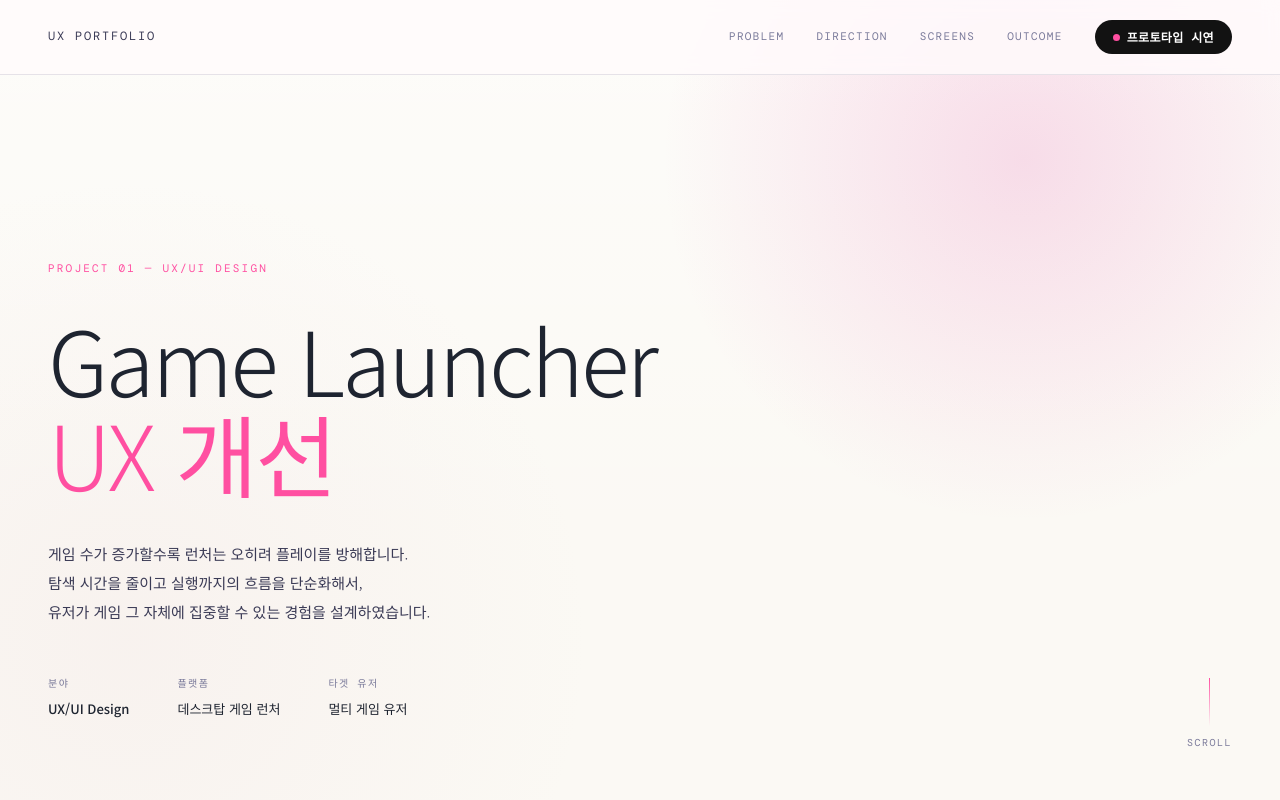
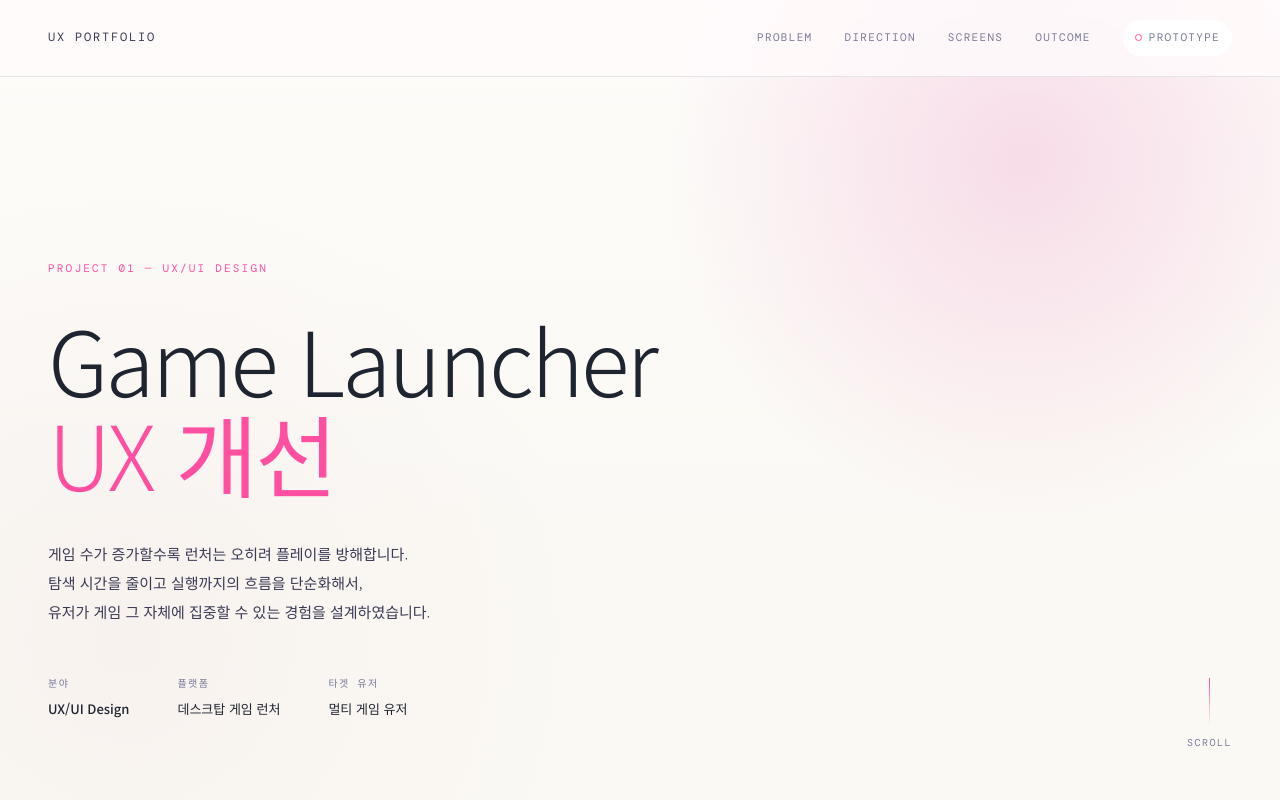
Before and after one commit to jessnnaa/jessnnaa.github.io, a website: page pages/ux-game-launcher.html in a window 1280 px wide. Shown: the top 800 px of the page. Drawn offline with nearby package versions, Linux system fonts and the light colour scheme; a web font is replaced by a local one.

Commit message:
prototype button change to <a> link, minor design modify

```diff
--- a/pages/ux-game-launcher.html
+++ b/pages/ux-game-launcher.html
@@ -42,9 +42,9 @@
             <a href="#direction">Direction</a>
             <a href="#screens">Screens</a>
             <a href="#outcome">Outcome</a>
-            <button class="nav-prototype-btn" id="open-modal">
-                <span class="btn-dot"></span> 프로토타입 시연
-            </button>
+            <a href="#prototype" class="nav-prototype-btn">
+                <span class="btn-dot"></span>Prototype
+            </a>
         </div>
         </nav>
 
@@ -323,7 +323,7 @@
         </section>
 
         <!-- 09 PROTOTYPE MODAL -->
-        <section id="prototype-modal" class="visible">
+        <section id="prototype" class="visible">
         <div class="screen-box-container">
             <h1 class="section-num">01 Main Screen - 런처의 메인 화면</h1>
             <div class="screen-box">
--- a/scss/import/_nav.scss
+++ b/scss/import/_nav.scss
@@ -47,24 +47,31 @@ nav {
   display: inline-flex;
   align-items: center;
   gap: 7px;
-  background: #121212;
+  background: #ffffff;
   color: #fff;
   font-family: var(--mono);
   font-size: 12px;
-  font-weight: 600;
-  padding: 8px 18px;
+  font-weight: 400;
+  padding: 8px 12px;
   border-radius: 100px;
   border: none;
   cursor: pointer;
   letter-spacing: 0.03em;
-  transition: background 0.2s, transform 0.15s;
+  transition: background 0.2s;
 }
-.nav-prototype-btn:hover { background: var(--accent); transform: scale(1.03); }
-.nav-prototype-btn .btn-dot {
+
+.nav-prototype-btn:hover {
+    background: var(--accent-soft);
+}
+
+.btn-dot {
   width: 7px;
   height: 7px;
   border-radius: 50%;
-  background: var(--accent);
+  border: 1px solid var(--accent);
+  background: #fff;
   transition: background 0.2s;
 }
-.nav-prototype-btn:hover .btn-dot { background: #fff; }
+.nav-prototype-btn:hover .btn-dot {
+    background: var(--accent);
+}
```
Also changed, not shown: css/main.css.
